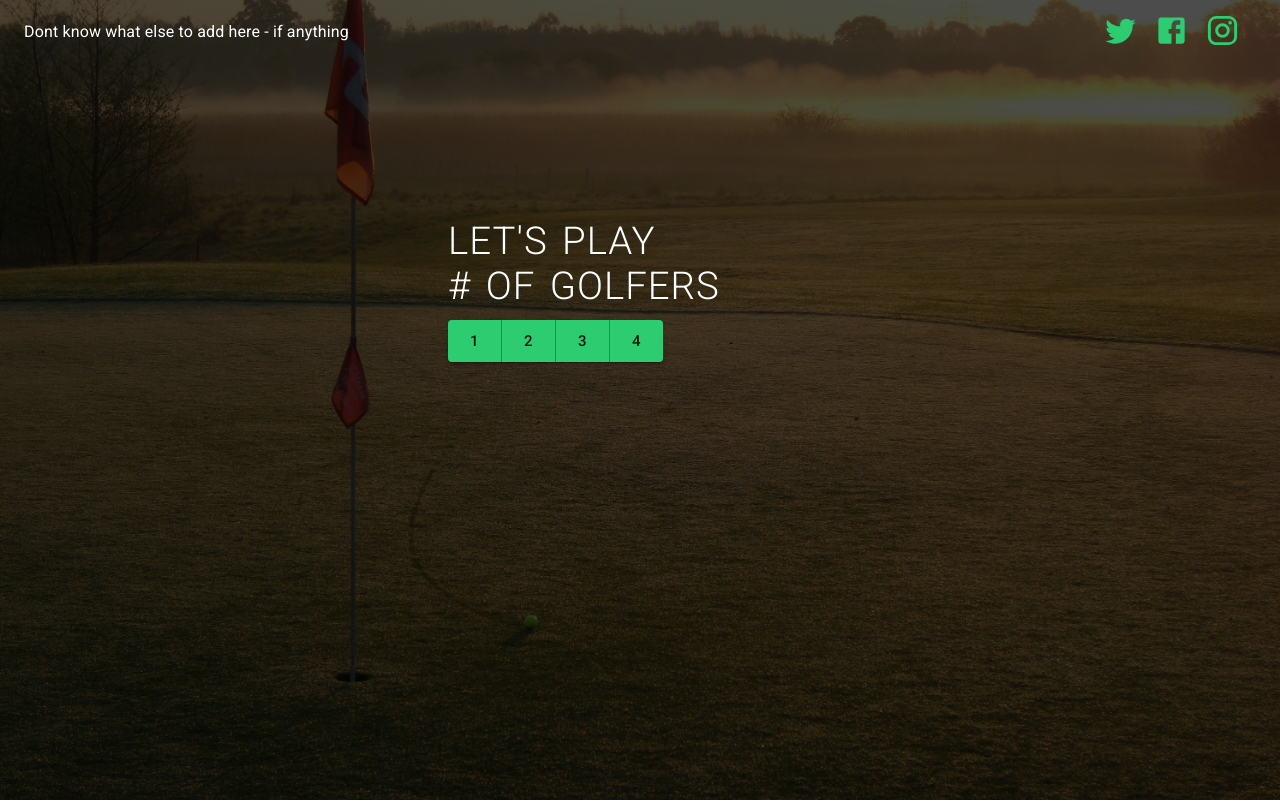
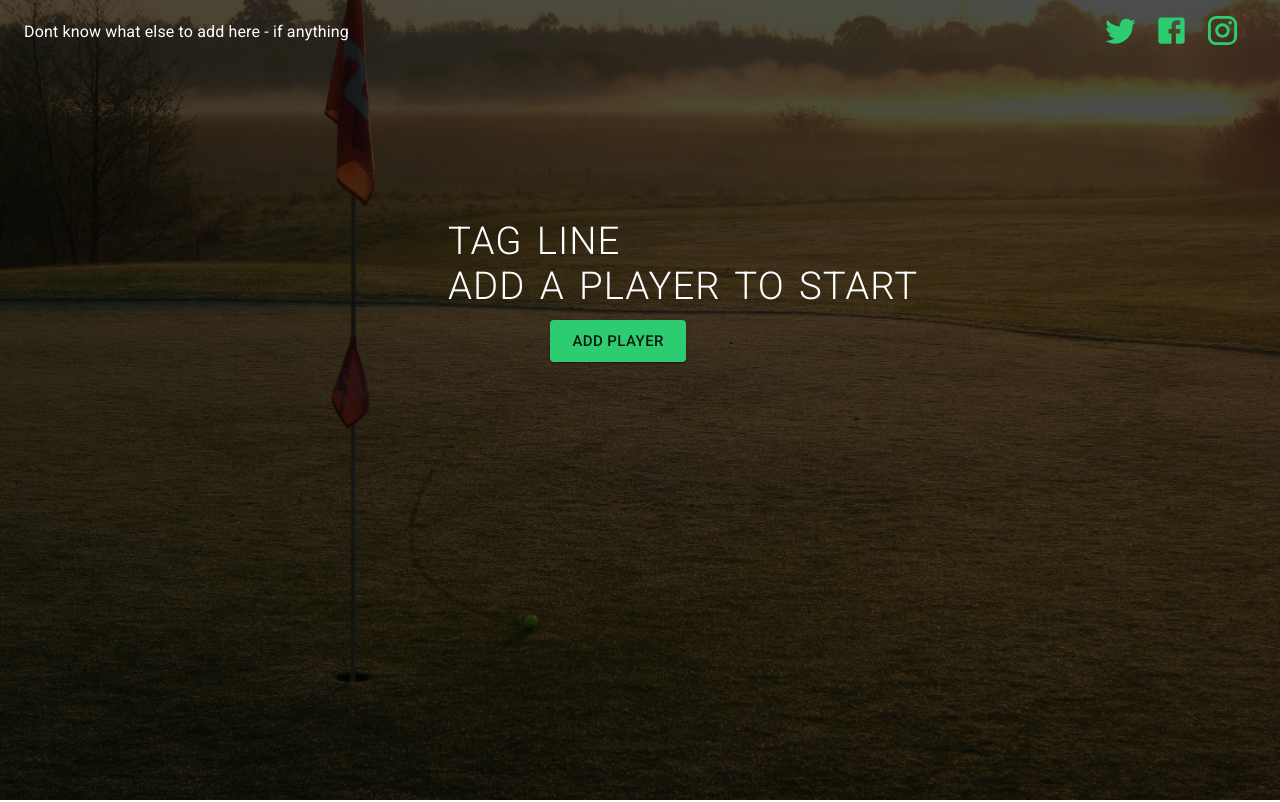
Before and after one commit to aaron55678/prodsite, a React (Create React App) app: page / in a window 1280 px wide. Shown: the top 802 px of the page. Built offline with nearby package versions, Linux system fonts and the light colour scheme.

Commit message:
Changed add player button

```diff
--- a/src/App.js
+++ b/src/App.js
@@ -76,7 +76,7 @@ const App = () => {
   return (
     <div className="App">
       <Header />
-      <AddPlayer onPlayerStatusChange={playerStatusChangeHandler} />
+        <AddPlayer onPlayerStatusChange={playerStatusChangeHandler} />
       <Players
         players={addedPlayer}
         onDeletedPlayerChange={deletedPlayerChangeHandler}
--- a/src/components/header/Herotext.css
+++ b/src/components/header/Herotext.css
@@ -18,4 +18,5 @@
 .Herotext_buttongroup {
     position:absolute;
     padding-top: 10%;
+    padding-left: 8%;
 }
--- a/src/components/header/Herotext.js
+++ b/src/components/header/Herotext.js
@@ -9,14 +9,16 @@ const Herotext = () => {
 
     return (
         <div className='Herotext'>
-            <h1 className='Herotext_h1'>Let's play<br /># of Golfers</h1>
+            <h1 className='Herotext_h1'>tag line<br />Add a player to start</h1>
             <div className='Herotext_buttongroup'>
-                <ButtonGroup variant="contained" color="primary" size="large" aria-label="outlined primary button group">
+                {/* <ButtonGroup variant="contained" color="primary" size="large" aria-label="outlined primary button group">
                     <Button>1</Button>
                     <Button>2</Button>
                     <Button>3</Button>
                     <Button>4</Button>
-                </ButtonGroup>
+                </ButtonGroup> */}
+                <Button variant='contained' color='primary' size='large'>Add Player</Button>
+
             </div>
         </div>
     );
```
